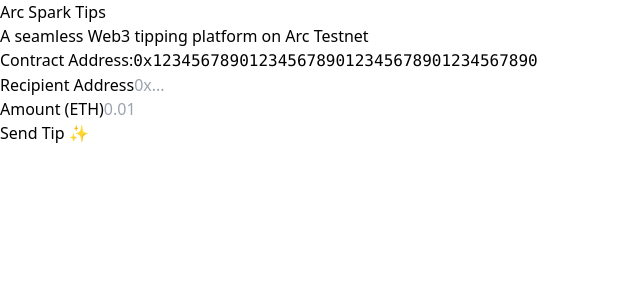
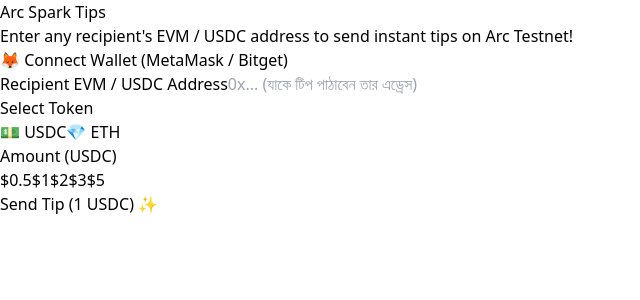
Before and after one commit to Amazid19/arc-spark-tips-2.0, a Next.js app: page / in a window 1280 px wide. Shown: the top 300 px of the page, without its empty margins (0-640 px from the left). Built offline with nearby package versions, Linux system fonts and the light colour scheme.

Commit message:
Update page.tsx

```diff
--- a/src/app/page.tsx
+++ b/src/app/page.tsx
@@ -2,73 +2,200 @@
 
 import { useState } from 'react';
 
-// 🔹 Arc Testnet Contract Address
-const CONTRACT_ADDRESS = "0x1234567890123456789012345678901234567890";
+export default function Home() {
+  const [account, setAccount] = useState<string>('');
+  const [token, setToken] = useState<'USDC' | 'ETH'>('USDC');
+  const [amount, setAmount] = useState<string>('1');
+  const [recipient, setRecipient] = useState<string>('');
+  const [status, setStatus] = useState<string>('');
 
-export default function Home() {
-  const [amount, setAmount] = useState('');
-  const [recipient, setRecipient] = useState('');
+  // 🔹 ওয়ালেট কানেক্ট ফাংশন (MetaMask / Bitget)
+  const connectWallet = async () => {
+    if (typeof window.ethereum === 'undefined') {
+      alert('দয়া করে MetaMask বা Bitget Wallet ইন্সটল করুন!');
+      return;
+    }
+    try {
+      setStatus('Connecting wallet...');
+      const accounts = await window.ethereum.request({ method: 'eth_requestAccounts' });
+      if (accounts && accounts.length > 0) {
+        setAccount(accounts[0]);
+        setStatus('Wallet connected!');
+      }
+    } catch (err: any) {
+      console.error(err);
+      setStatus(`❌ Connection failed: ${err.message}`);
+    }
+  };
 
-  const handleSendTip = (e: React.FormEvent) => {
+  // 🔹 ট্রানজ্যাকশন পাঠানোর ফাংশন
+  const handleSendTip = async (e: React.FormEvent) => {
     e.preventDefault();
-    alert(`Sending ${amount} ETH tip to ${recipient} via contract: ${CONTRACT_ADDRESS}`);
+    if (!account) {
+      alert('প্রথমে ওয়ালেট কানেক্ট করুন!');
+      return;
+    }
+    if (!recipient) {
+      alert('Recipient Address দিন!');
+      return;
+    }
+
+    try {
+      setStatus('Preparing transaction...');
+      const parsedAmount = parseFloat(amount);
+      if (isNaN(parsedAmount) || parsedAmount <= 0) {
+        alert('সঠিক অ্যামাউন্ট দিন');
+        return;
+      }
+
+      // ETH সেন্ড করার জন্য
+      const weiValue = BigInt(Math.floor(parsedAmount * 1e18));
+      const hexValue = '0x' + weiValue.toString(16);
+
+      // মেটামাস্ক / বিটগেট ট্রানজ্যাকশন রিকোয়েস্ট
+      const txHash = await window.ethereum.request({
+        method: 'eth_sendTransaction',
+        params: [
+          {
+            from: account,
+            to: recipient,
+            value: token === 'ETH' ? hexValue : '0x0',
+          },
+        ],
+      });
+
+      setStatus(`✅ Success! Tx Hash: ${txHash}`);
+      alert(`টিপ সফলভাবে পাঠানো হয়েছে! Tx Hash: ${txHash}`);
+    } catch (error: any) {
+      console.error(error);
+      setStatus(`❌ Transaction failed: ${error.message || 'User rejected'}`);
+    }
   };
 
   return (
     <main className="min-h-screen bg-slate-900 text-white flex flex-col items-center justify-center p-6">
       <div className="max-w-md w-full bg-slate-800 rounded-2xl p-8 border border-slate-700 shadow-xl">
-        <h1 className="text-3xl font-bold text-center mb-2 bg-gradient-to-r from-cyan-400 to-blue-500 bg-clip-text text-transparent">
+        <h1 className="text-3xl font-bold text-center mb-1 bg-gradient-to-r from-cyan-400 to-blue-500 bg-clip-text text-transparent">
           Arc Spark Tips
         </h1>
-        <p className="text-slate-400 text-center mb-6 text-sm">
-          A seamless Web3 tipping platform on Arc Testnet
+        <p className="text-slate-400 text-center mb-6 text-xs">
+          Enter any recipient's EVM / USDC address to send instant tips on Arc Testnet!
         </p>
 
-        {/* Contract Address Display Box */}
-        <div className="bg-slate-900/60 border border-slate-700/50 rounded-xl p-3 mb-6 text-center">
-          <span className="text-xs text-slate-400 block mb-1">Contract Address:</span>
-          <code className="text-xs font-mono text-cyan-400 break-all">
-            {CONTRACT_ADDRESS}
-          </code>
+        {/* 1️⃣ STEP 1: Connect Wallet */}
+        <div className="mb-5">
+          {!account ? (
+            <button
+              onClick={connectWallet}
+              className="w-full bg-slate-700 hover:bg-slate-600 border border-slate-600 text-cyan-400 font-semibold py-3 rounded-xl flex items-center justify-center gap-2 transition duration-200"
+            >
+              🦊 Connect Wallet (MetaMask / Bitget)
+            </button>
+          ) : (
+            <div className="bg-slate-900/80 border border-cyan-500/30 rounded-xl p-3 text-center">
+              <span className="text-xs text-slate-400 block mb-1">Your Connected Wallet:</span>
+              <code className="text-xs font-mono text-cyan-400 break-all">{account}</code>
+            </div>
+          )}
         </div>
 
         <form onSubmit={handleSendTip} className="space-y-4">
+          {/* 2️⃣ STEP 2: Recipient EVM/USDC Address */}
           <div>
             <label className="block text-xs font-semibold text-slate-400 uppercase tracking-wider mb-2">
-              Recipient Address
+              Recipient EVM / USDC Address
             </label>
             <input
               type="text"
-              placeholder="0x..."
+              placeholder="0x... (যাকে টিপ পাঠাবেন তার এড্রেস)"
               value={recipient}
               onChange={(e) => setRecipient(e.target.value)}
-              className="w-full bg-slate-900 border border-slate-700 rounded-xl px-4 py-3 text-sm focus:outline-none focus:border-cyan-500 text-white placeholder-slate-500"
+              className="w-full bg-slate-900 border border-slate-700 rounded-xl px-4 py-3 text-sm focus:outline-none focus:border-cyan-500 text-white placeholder-slate-500 font-mono"
               required
             />
           </div>
 
+          {/* Asset Selection */}
           <div>
             <label className="block text-xs font-semibold text-slate-400 uppercase tracking-wider mb-2">
-              Amount (ETH)
+              Select Token
             </label>
+            <div className="grid grid-cols-2 gap-3">
+              <button
+                type="button"
+                onClick={() => { setToken('USDC'); setAmount('1'); }}
+                className={`py-2.5 rounded-xl font-semibold text-sm border transition ${
+                  token === 'USDC'
+                    ? 'bg-cyan-500/10 border-cyan-500 text-cyan-400'
+                    : 'bg-slate-900 border-slate-700 text-slate-400'
+                }`}
+              >
+                💵 USDC
+              </button>
+              <button
+                type="button"
+                onClick={() => { setToken('ETH'); setAmount('0.01'); }}
+                className={`py-2.5 rounded-xl font-semibold text-sm border transition ${
+                  token === 'ETH'
+                    ? 'bg-cyan-500/10 border-cyan-500 text-cyan-400'
+                    : 'bg-slate-900 border-slate-700 text-slate-400'
+                }`}
+              >
+                💎 ETH
+              </button>
+            </div>
+          </div>
+
+          {/* Amount Selection */}
+          <div>
+            <label className="block text-xs font-semibold text-slate-400 uppercase tracking-wider mb-2">
+              Amount ({token})
+            </label>
+
+            {token === 'USDC' ? (
+              <div className="grid grid-cols-5 gap-2">
+                {['0.5', '1', '2', '3', '5'].map((val) => (
+                  <button
+                    key={val}
+                    type="button"
+                    onClick={() => setAmount(val)}
+                    className={`py-2 rounded-lg text-xs font-bold border ${
+                      amount === val
+                        ? 'bg-cyan-500 text-slate-900 border-cyan-400'
+                        : 'bg-slate-900 border-slate-700 text-slate-300 hover:border-slate-500'
+                    }`}
+                  >
+                    ${val}
+                  </button>
+                ))}
+              </div>
+            ) : (
               <input
                 type="number"
-              step="0.001"
-              placeholder="0.01"
+                step="0.0001"
+                placeholder="Amount (e.g. 0.01)"
                 value={amount}
                 onChange={(e) => setAmount(e.target.value)}
                 className="w-full bg-slate-900 border border-slate-700 rounded-xl px-4 py-3 text-sm focus:outline-none focus:border-cyan-500 text-white placeholder-slate-500"
                 required
               />
+            )}
           </div>
 
+          {/* Send Button */}
           <button
             type="submit"
             className="w-full bg-gradient-to-r from-cyan-500 to-blue-600 hover:from-cyan-400 hover:to-blue-500 text-white font-semibold py-3.5 rounded-xl shadow-lg transition duration-200 mt-2"
           >
-            Send Tip ✨
+            Send Tip ({amount} {token}) ✨
           </button>
         </form>
+
+        {status && (
+          <p className="mt-4 text-xs font-mono text-center text-cyan-400 break-all">
+            {status}
+          </p>
+        )}
       </div>
     </main>
   );
```
Lines whose indentation alone changed are shown as unchanged.
